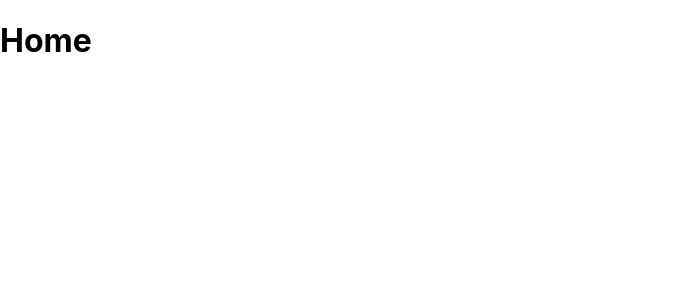
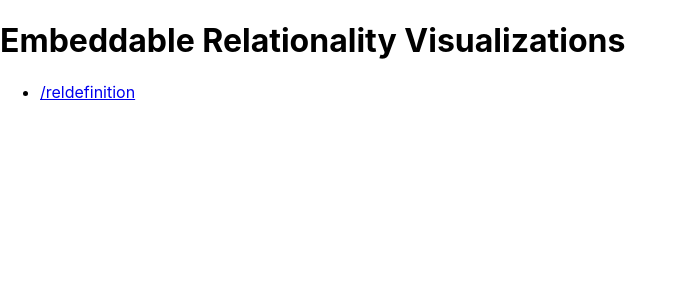
Before and after one commit to davidgljay/relvis-embeddable, a React (Create React App) app: page /#/ in a window 1280 px wide. Shown: the top 300 px of the page, without its empty margins (0-686 px from the left). Built offline with nearby package versions, Linux system fonts and the light colour scheme.

Commit message:
Tweaking animation timing.

```diff
--- a/src/components/RelDefinition.js
+++ b/src/components/RelDefinition.js
@@ -74,8 +74,8 @@ class RelDefinition extends Component {
         clearInterval(this.state.stepTimer)
         clearInterval(this.state.bitTimer)
         clearInterval(this.state.relTimer)
-        const stepTimer = setInterval(runStep, 250)
-        const bitTimer = setInterval(runBits, 20)
+        const stepTimer = setInterval(runStep, 500)
+        const bitTimer = setInterval(runBits, 40)
         const relModel = new RelModel(numNodes)
         relModel.maxEntropy = Math.log1p(1/numNodes) * numNodes * 2
         relModel.minEntropy = Math.log1p(1) * 2
--- a/src/pages/home.js
+++ b/src/pages/home.js
@@ -1,5 +1,10 @@
 const Home = () => {
-  return <h1>Home</h1>;
+  return <div>
+    <h1>Embeddable Relationality Visualizations</h1>
+    <ul>
+      <li><a href="./reldefinition">/reldefinition</a></li>
+    </ul>
+  </div>;
 };
 
 export default Home;
--- a/src/relmodel.js
+++ b/src/relmodel.js
@@ -93,7 +93,7 @@ export default class RelModel {
       this.bits = this.bits.filter(bit => bit.complete < 100)
       for (var i = 0; i < this.bits.length; i++) {
         const bit = this.bits[i]
-        bit.complete += 2
+        bit.complete += 1
         if (bit.complete === 100) {
           const bitColor = bit.color
           const nodeColor = this.nodes[bit.target].color
```
